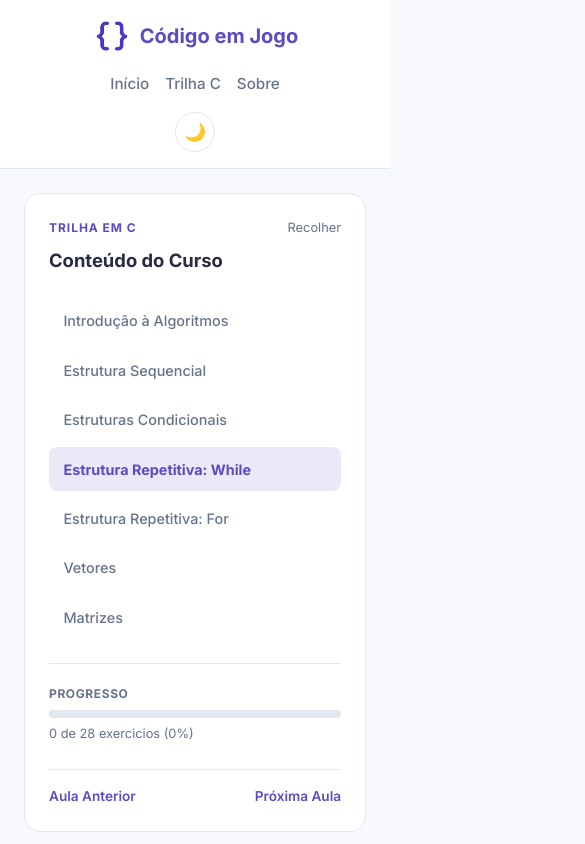
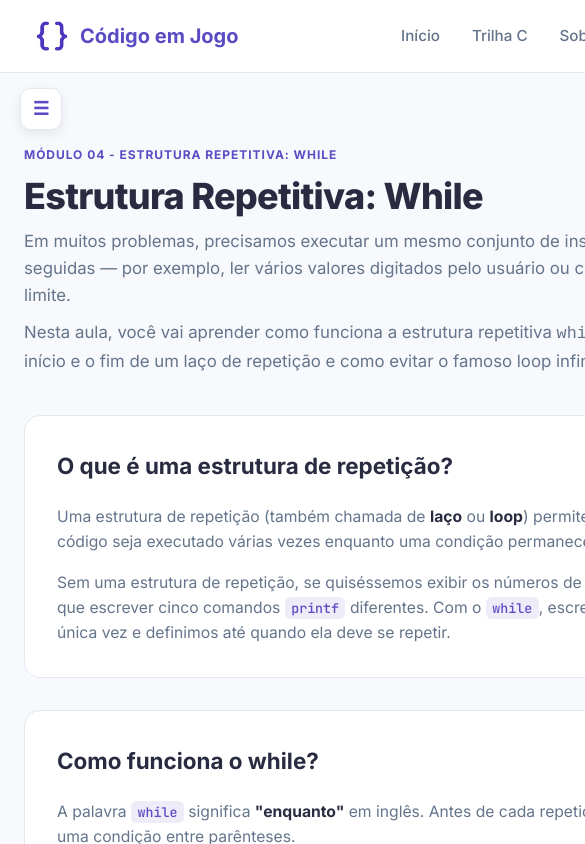
Before and after one commit to Codigo-Em-Jogo/codigo-em-jogo, a plain HTML site: page paginas/04-while.html in a window 390 px wide. Both pictures are taken after a click on the button "Recolher". Shown: the top 844 px of the page, 585 px wide, since content can reach past the window. Drawn offline with Linux system fonts and the light colour scheme.

Commit message:
Ocultar/mostrar barra lateral com JS

```diff
--- a/css/paginas.css
+++ b/css/paginas.css
@@ -607,43 +607,58 @@ body.dark-mode section[aria-labelledby="titulo-proposta"] {
 }
 
 /* =================================================================
-   RESPONSIVIDADE DA PÁGINA DE AULA
+   ESTADO RECOLHIDO DA BARRA LATERAL
    ================================================================= */
+body#pagina-aula.barra-recolhida {
+    grid-template-columns: 1fr;
+    grid-template-areas:
+        "header"
+        "main"
+        "footer";
+}
+
+body#pagina-aula.barra-recolhida #barra-lateral {
+    display: none;
+}
+
+body#pagina-aula.barra-recolhida #conteudo-principal {
+    padding-left: 5rem;
+}
+
+#botao-abrir-barra {
+    position: fixed;
+    top: 5.5rem;
+    left: 1.25rem;
+    width: 42px;
+    height: 42px;
+    display: inline-flex;
+    align-items: center;
+    justify-content: center;
+    background-color: var(--card-bg);
+    color: var(--primary);
+    border: 1px solid var(--border-color);
+    border-radius: 0.65rem;
+    font-size: 1.15rem;
+    font-weight: 700;
+    cursor: pointer;
+    box-shadow: 0 4px 12px rgba(0, 0, 0, 0.08);
+    z-index: 95;
+    transition: all 0.2s ease;
+}
+
+#botao-abrir-barra:hover {
+    border-color: var(--primary);
+    background-color: var(--primary);
+    color: #ffffff;
+}
+
+#botao-abrir-barra[hidden] {
+    display: none;
+}
+
 @media (max-width: 960px) {
-    body#pagina-aula {
-        display: flex;
-        flex-direction: column;
-    }
-
-    #barra-lateral {
-        position: static;
-        margin: 1.5rem 1.5rem 0 1.5rem;
-    }
-
-    #pagina-aula #conteudo-principal {
-        padding: 1.5rem;
+    body#pagina-aula.barra-recolhida #conteudo-principal {
+        padding-left: 1.5rem;
+        padding-top: 4.5rem;
     }
 }
-
-@media (max-width: 768px) {
-    #pagina-aula #cabecalho {
-        flex-direction: column;
-        gap: 1rem;
-        padding: 1rem;
-    }
-
-    #pagina-aula #menu-principal {
-        gap: 1rem;
-        flex-wrap: wrap;
-        justify-content: center;
-    }
-
-    #titulo-aula {
-        font-size: 1.75rem;
-    }
-
-    .secao-conteudo,
-    .exercicios {
-        padding: 1.25rem;
-    }
-}
--- a/js/main.js
+++ b/js/main.js
@@ -88,3 +88,29 @@ function atualizarBarra(){
     let porcentagem = Math.round((totalAcertos/totalQuestoesCurso) * 100);
     textoProgresso.textContent =  totalAcertos + " de " + totalQuestoesCurso + " exercicios (" + porcentagem + "%)";
 }
+
+
+// Ocultar/mostrar barra lateral
+
+let paginaAula = document.querySelector("#pagina-aula");
+let botaoRecolher = document.querySelector("#botao-recolher");
+let botaoAbrir = document.querySelector("#botao-abrir-barra");
+
+if (paginaAula && botaoRecolher && botaoAbrir) {
+    if (localStorage.getItem("barraRecolhida") == "sim") {
+        paginaAula.classList.add("barra-recolhida");
+        botaoAbrir.hidden = false;
+    }
+
+    botaoRecolher.addEventListener("click", function () {
+        paginaAula.classList.add("barra-recolhida");
+        botaoAbrir.hidden = false;
+        localStorage.setItem("barraRecolhida", "sim");
+    });
+
+    botaoAbrir.addEventListener("click", function () {
+        paginaAula.classList.remove("barra-recolhida");
+        botaoAbrir.hidden = true;
+        localStorage.setItem("barraRecolhida", "nao");
+    });
+}
--- a/paginas/04-while.html
+++ b/paginas/04-while.html
@@ -36,7 +36,7 @@
     <aside id="barra-lateral">
         <header class="barra-lateral-cabecalho">
             <p>Trilha em C</p>
-            <button type="button">Recolher</button>
+            <button type="button" id="botao-recolher">Recolher</button>
             <h2>Conteúdo do Curso</h2>
         </header>
 
@@ -63,6 +63,9 @@
     </aside>
 
     <main id="conteudo-principal">
+
+        <button type="button" id="botao-abrir-barra" title="Exibir conteúdo do curso" aria-label="Exibir conteúdo do curso" hidden>☰</button>
+
         <section aria-labelledby="titulo-aula">
 
             <header class="conteudo-principal-cabecalho">
```
Also changed, not shown: paginas/01-algoritmos.html (+4 -1 lines), paginas/02-sequenciais.html (+4 -1 lines), paginas/03-condicionais.html (+4 -1 lines), paginas/05-for.html (+4 -1 lines), paginas/06-vetores.html (+5 -2 lines), paginas/07-matrizes.html (+4 -2 lines).
